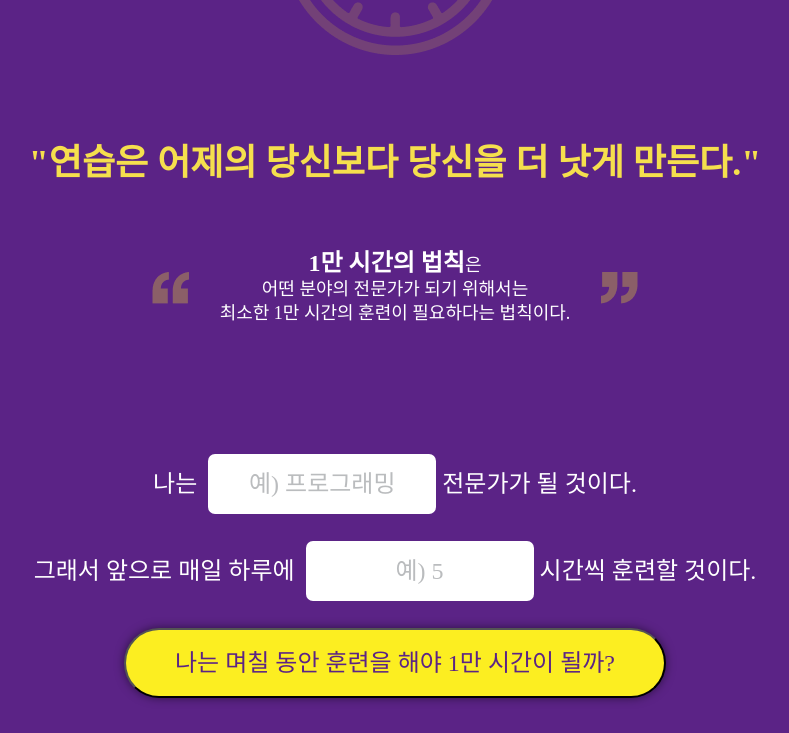
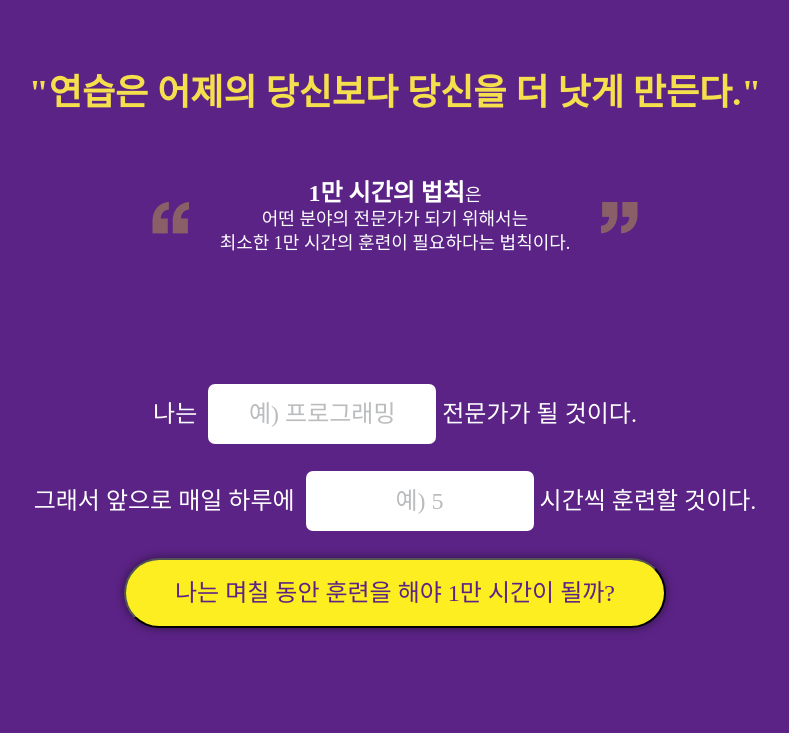
Before and after one commit to donkeeman/10000HourRule, a plain HTML site: page index.html in a window 1280 px wide. Shown: the part 329-1062 px from the top of the page, without its empty margins (245-1034 px from the left). Drawn offline with Linux system fonts and the light colour scheme; a web font is replaced by a local one.

Commit message:
패딩 수정 중

```diff
--- a/css/10000hours.css
+++ b/css/10000hours.css
@@ -45,7 +45,7 @@ body{
 }
 
 .mainWrapper{
-    padding: 140px 0;
+    padding: 70px 0;
 }
 
 .mainHeader{
```
